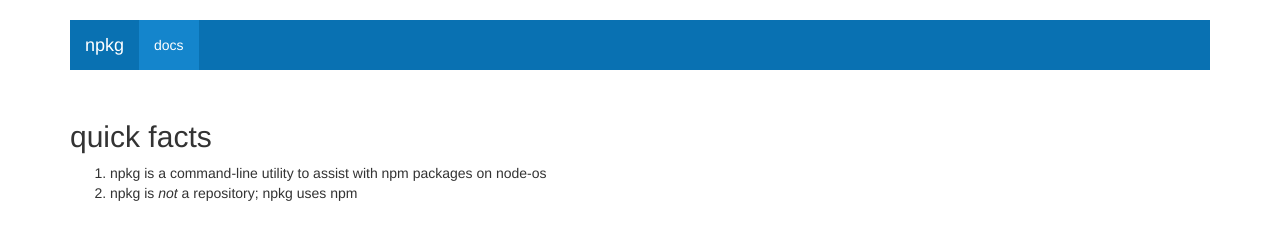
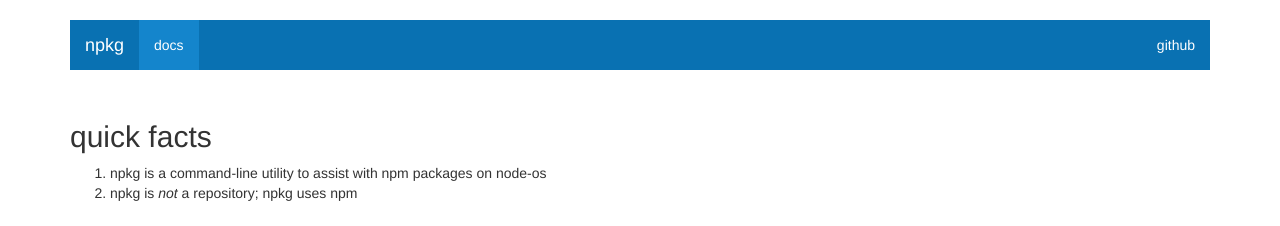
Before and after one commit to LoicMahieu/npkg.github.io, a Jekyll site: the page built from docs/index.md, in a window 1280 px wide. Shown: the part 160-386 px from the top of the page. Built offline with Jekyll 4.4.1, drawn with Linux system fonts in a browser that asks for light colours; nearby versions of some CDN libraries; Markdown is read by kramdown in place of the engine named in the settings.

Commit message:
add github link

```diff
--- a/_includes/navbar.html
+++ b/_includes/navbar.html
@@ -15,5 +15,8 @@
     <ul class="nav navbar-nav">
       <li class="{{ page.nav_docs }}"><a href="/docs">docs</a></li>
     </ul>
+    <ul class="nav navbar-nav navbar-right">
+      <li><a href="https://github.com/npkg">github</a></li>
+    </ul>
   </div><!-- /.navbar-collapse -->
 </nav>
```
